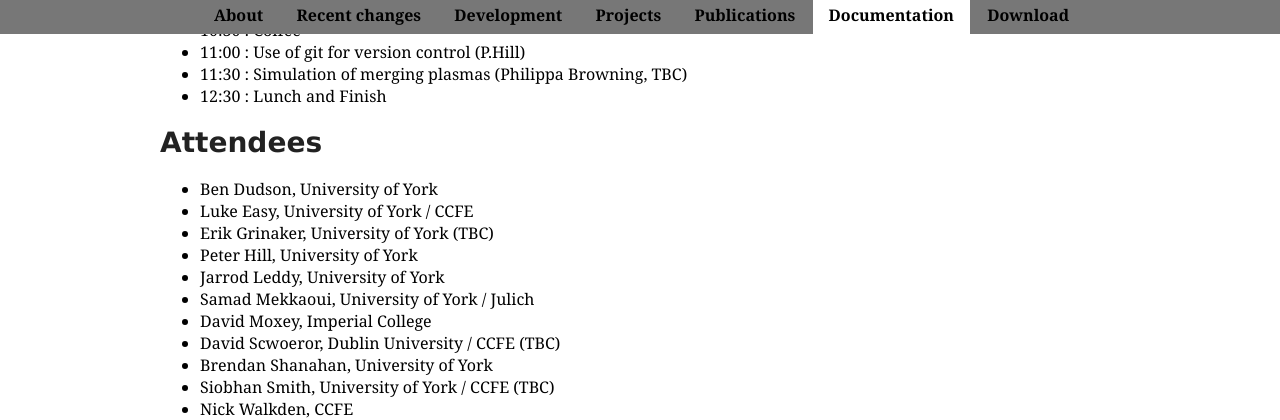
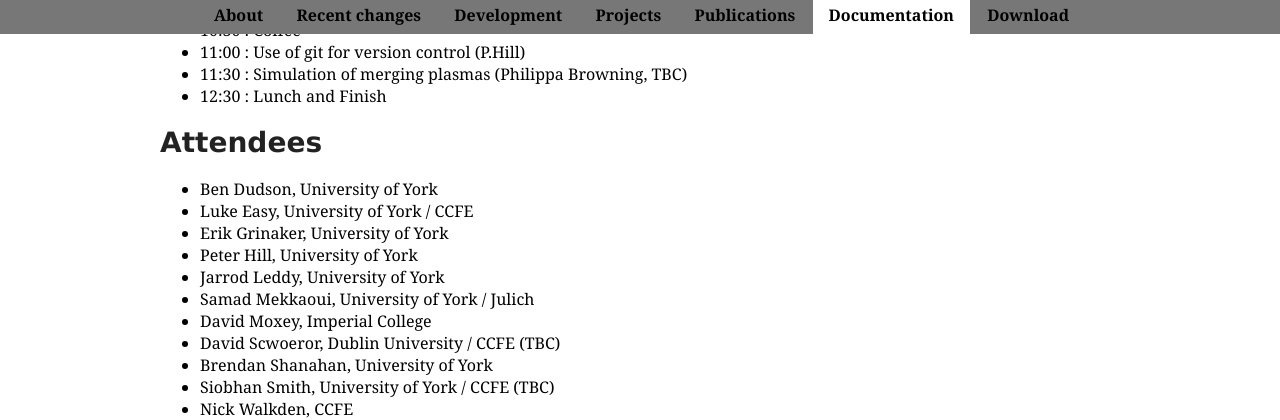
Before and after one commit to boutproject/boutproject.github.io, a Jekyll site: the page built from workshop2015.markdown, in a window 1280 px wide and 900 px high, scrolled down 1812 px. Shown: the top 420 px of the window. Built offline with Jekyll 4.4.1, drawn with Linux system fonts in a browser that asks for light colours; Markdown is read by kramdown in place of the engine named in the settings.

Commit message:
Small change

```diff
--- a/workshop2015.markdown
+++ b/workshop2015.markdown
@@ -87,7 +87,7 @@ The aim of this workshop is (1) to prepare researchers to use and further develo
 
 * Ben Dudson, University of York
 * Luke Easy, University of York / CCFE
-* Erik Grinaker, University of York (TBC)
+* Erik Grinaker, University of York
 * Peter Hill, University of York
 * Jarrod Leddy, University of York
 * Samad Mekkaoui, University of York / Julich
```
